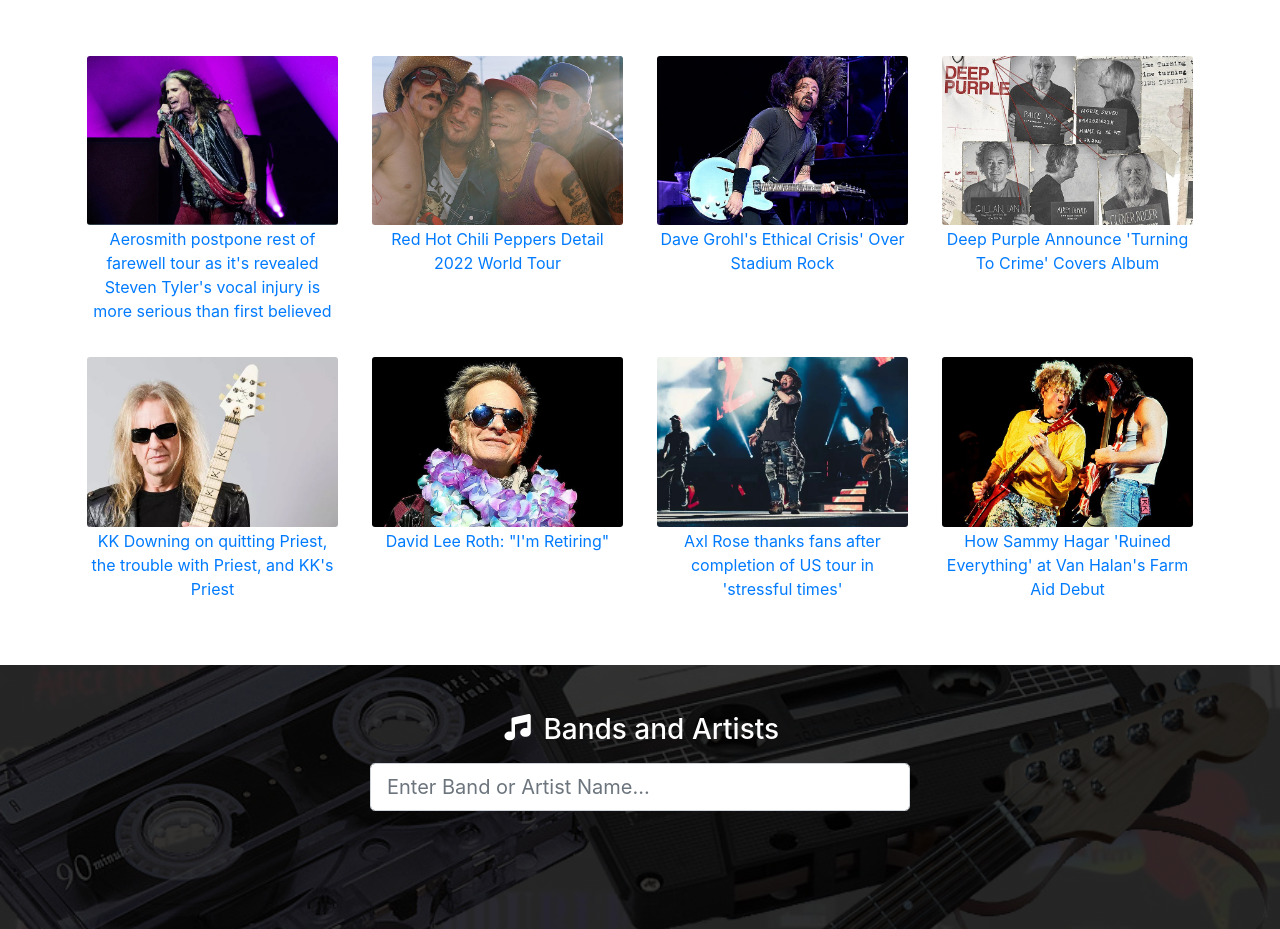
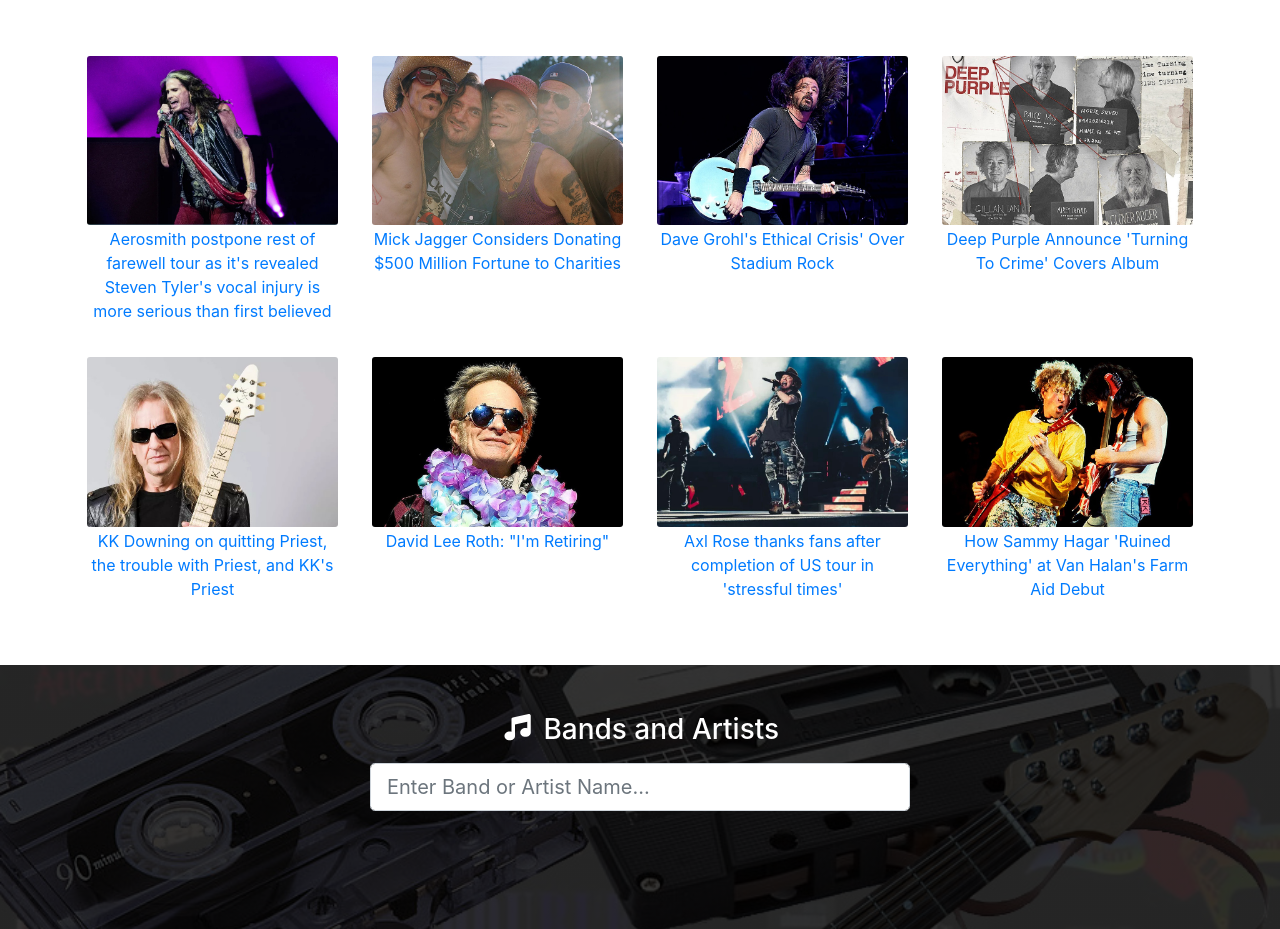
Before and after one commit to geraldandrews/Classic-Rock-Music-Website, a plain HTML site: page index.htm in a window 1280 px wide. Shown: the part 1100-2029 px from the top of the page. Drawn offline with Linux system fonts and the light colour scheme.

Commit message:
Update index.htm

```diff
--- a/index.htm
+++ b/index.htm
@@ -140,9 +140,9 @@
 
     <!-- single article -->
     <div class="col-sm-6 col-lg-3 text-center my-3">
-      <a href="https://ultimateclassicrock.com/red-hot-chili-peppers-2022-tour-john-frusciante/"
+      <a href="https://ultimateclassicrock.com/mick-jagger-fortune-charity/"
       target="_blank">
-      <img src="img/news2.jpg" class="img2">Red Hot Chili Peppers Detail 2022 World Tour</a>
+      <img src="img/news2.jpg" class="img2">Mick Jagger Considers Donating $500 Million Fortune to Charities</a>
     </div>
     <!-- end of single article -->
 
```
